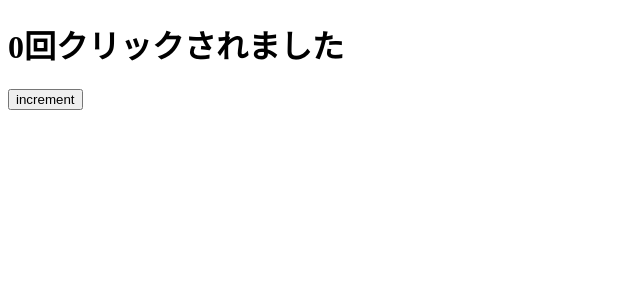
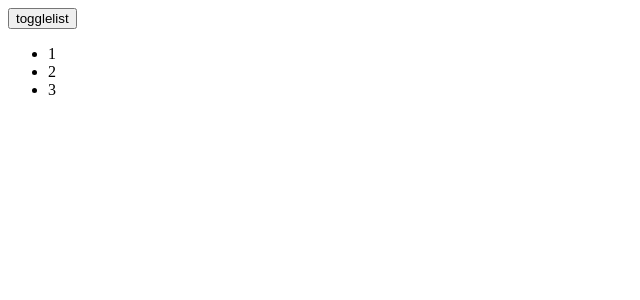
Before and after one commit to Andyyyy64/Vue, a Vue app: page / in a window 1280 px wide. Shown: the top 300 px of the page, without its empty margins (0-640 px from the left). Built offline with nearby package versions, Linux system fonts and the light colour scheme.

Commit message:
toggle list

```diff
--- a/src/App.vue
+++ b/src/App.vue
@@ -2,20 +2,19 @@
 export default {
     data(){
         return {
-            count:0
+            items:[1,2,3],
+            show: true
         }
     },
-    methods: {
-        countincrement(){
-            this.count = this.count + 1
-        }
-    }
 }
 </script>
 
 <template>
 <div>
-    <h1>{{count}}回クリックされました</h1>
-    <button @click="countincrement">increment</button>
+    <button @click="show = !show">togglelist</button>
+    <ul v-if="show">
+        <li v-for="(item,index) in items" :key="index">{{item}}</li>
+    </ul>
+    <p v-else>list is not empty but hidden</p>
 </div>
 </template>
```
